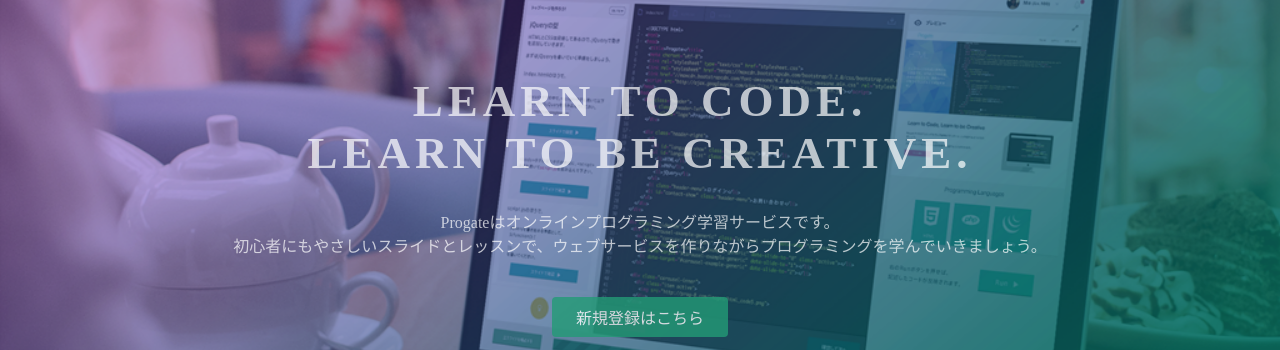
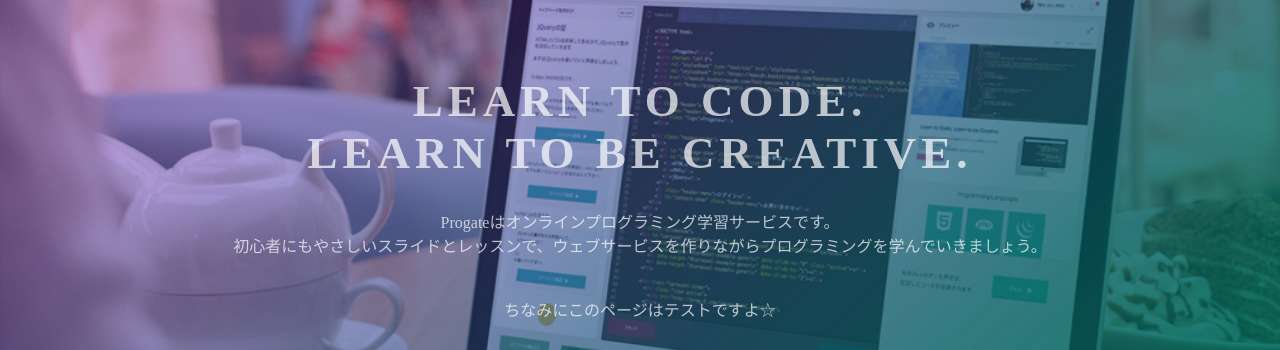
Before and after one commit to FLAT-BOOK/FLAT-BOOK.github.io, a plain HTML site: page index.html in a window 1280 px wide. Shown: the part 135-485 px from the top of the page. Drawn offline with Linux system fonts and the light colour scheme.

Commit message:
Update index.html

```diff
--- a/index.html
+++ b/index.html
@@ -25,6 +25,7 @@
     <div class="container">
       <h1>LEARN TO CODE.<br>LEARN TO BE CREATIVE.</h1>
       <p>Progateはオンラインプログラミング学習サービスです。<br>初心者にもやさしいスライドとレッスンで、ウェブサービスを作りながらプログラミングを学んでいきましょう。</p>
+      <p>ちなみにこのページはテストですよ☆</p>
       <div class="btn-wrapper">
         <a href="#" class="btn signup">新規登録はこちら</a>
         <p>or</p>
```
